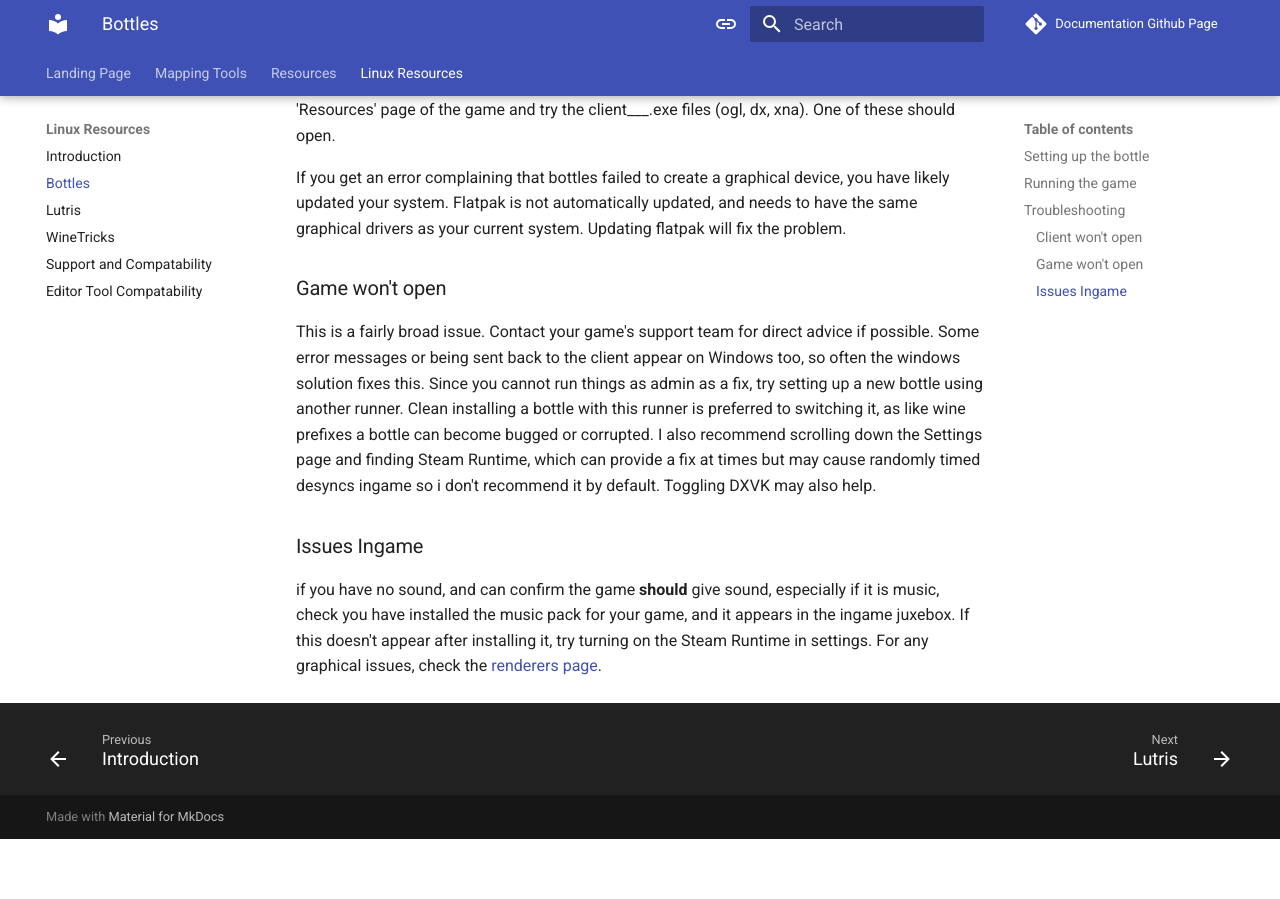
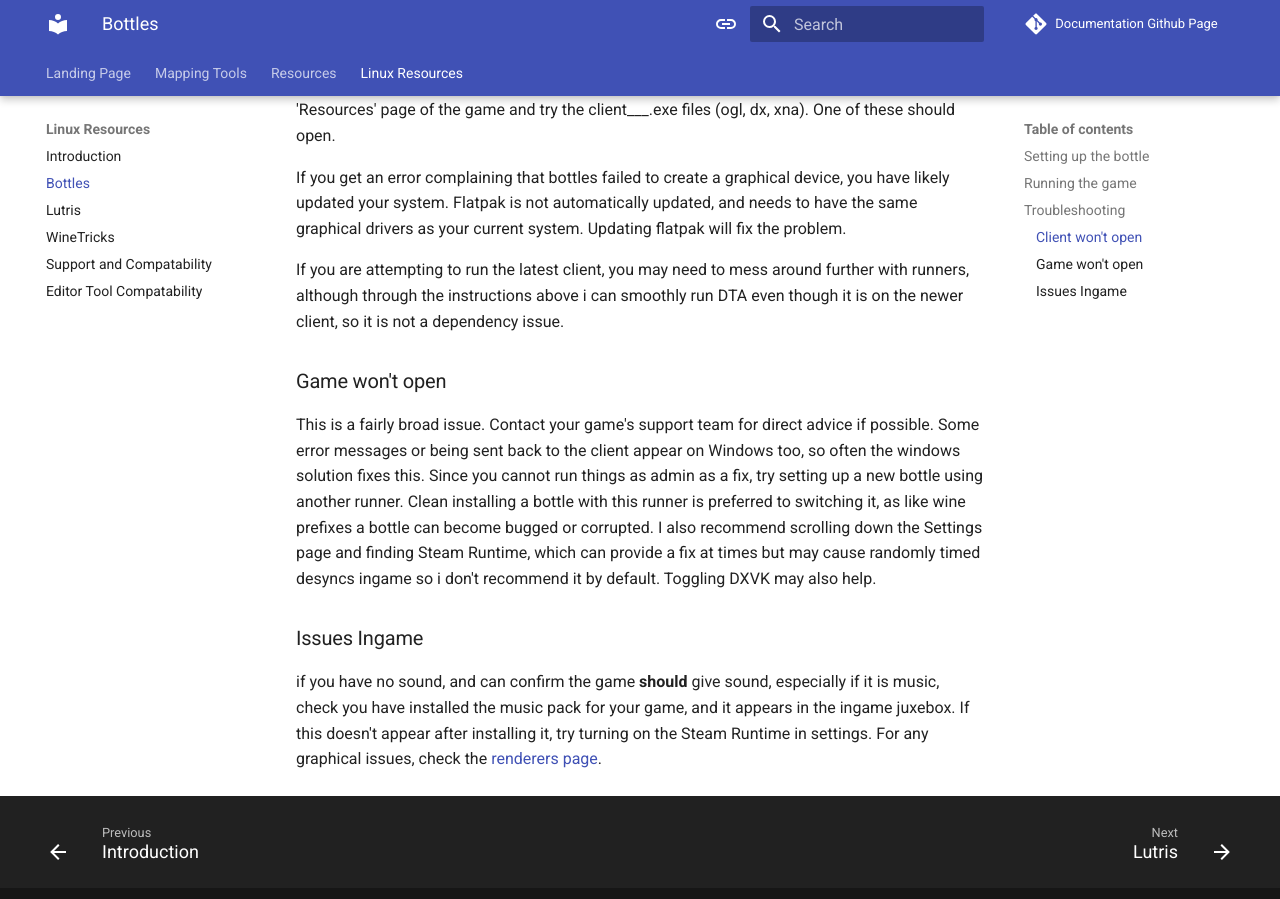
Before and after one commit to CatTanker/cnc_map_tool_guide, an MkDocs documentation site: the page built from docs/bottles.md, in a window 1280 px wide and 900 px high, scrolled down 2905 px. Built offline with MkDocs 1.6.1 and Material for MkDocs 9.7.7, drawn with Linux system fonts in a browser that asks for light colours; comment, search, counter and statistics services are not loaded; before the commit the page ends 3744 px from its top, so only the background shows below that.

Commit message:
Update bottles.md

```diff
--- a/docs/bottles.md
+++ b/docs/bottles.md
@@ -23,8 +23,11 @@
 
 If you get an error complaining that bottles failed to create a graphical device, you have likely updated your system. Flatpak is not automatically updated, and needs to have the same graphical drivers as your current system. Updating flatpak will fix the problem.
 
+If you are attempting to run the latest client, you may need to mess around further with runners, although through the instructions above i can smoothly run DTA even though it is on the newer client, so it is not a dependency issue.
+
 ### Game won't open
 This is a fairly broad issue. Contact your game's support team for direct advice if possible. Some error messages or being sent back to the client appear on Windows too, so often the windows solution fixes this. Since you cannot run things as admin as a fix, try setting up a new bottle using another runner. Clean installing a bottle with this runner is preferred to switching it, as like wine prefixes a bottle can become bugged or corrupted. I also recommend scrolling down the Settings page and finding Steam Runtime, which can provide a fix at times but may cause randomly timed desyncs ingame so i don't recommend it by default. Toggling DXVK may also help.
 
+
 ### Issues Ingame
 if you have no sound, and can confirm the game **should** give sound, especially if it is music, check you have installed the music pack for your game, and it appears in the ingame juxebox. If this doesn't appear after installing it, try turning on the Steam Runtime in settings. For any graphical issues, check the [renderers page](rendererresources.md).
```
